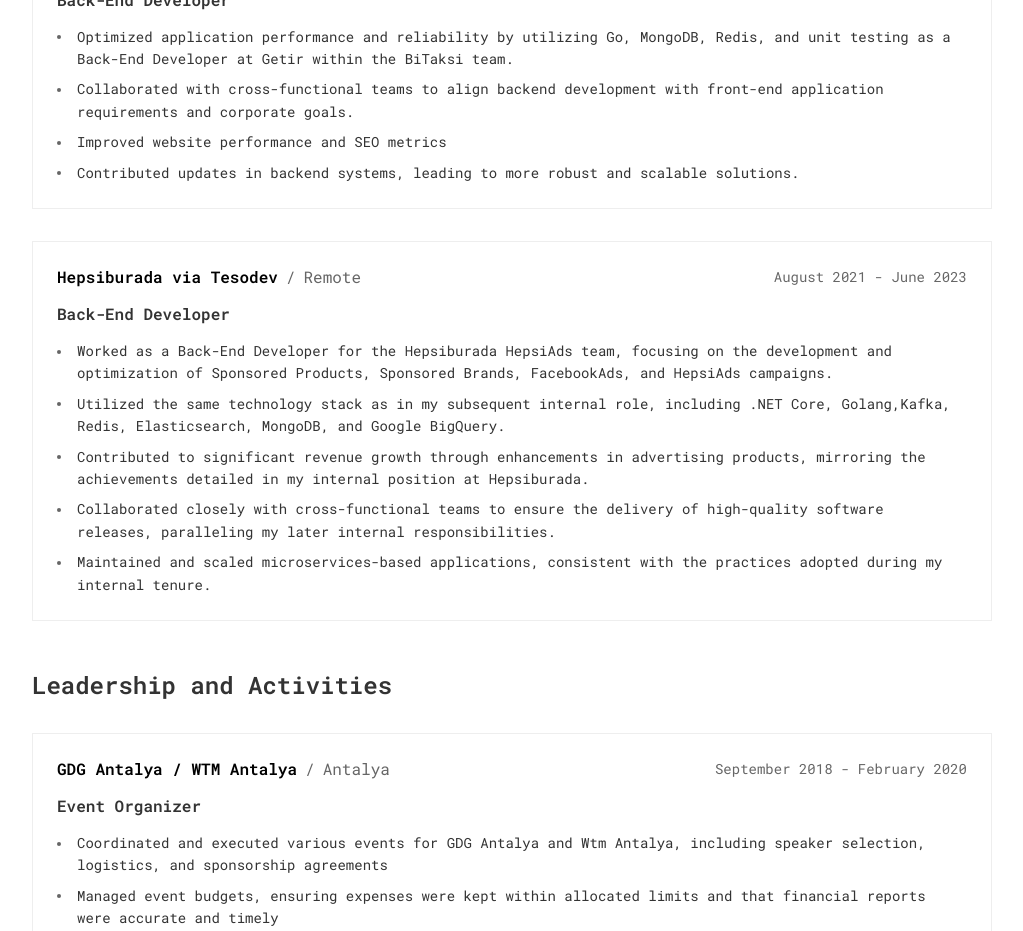
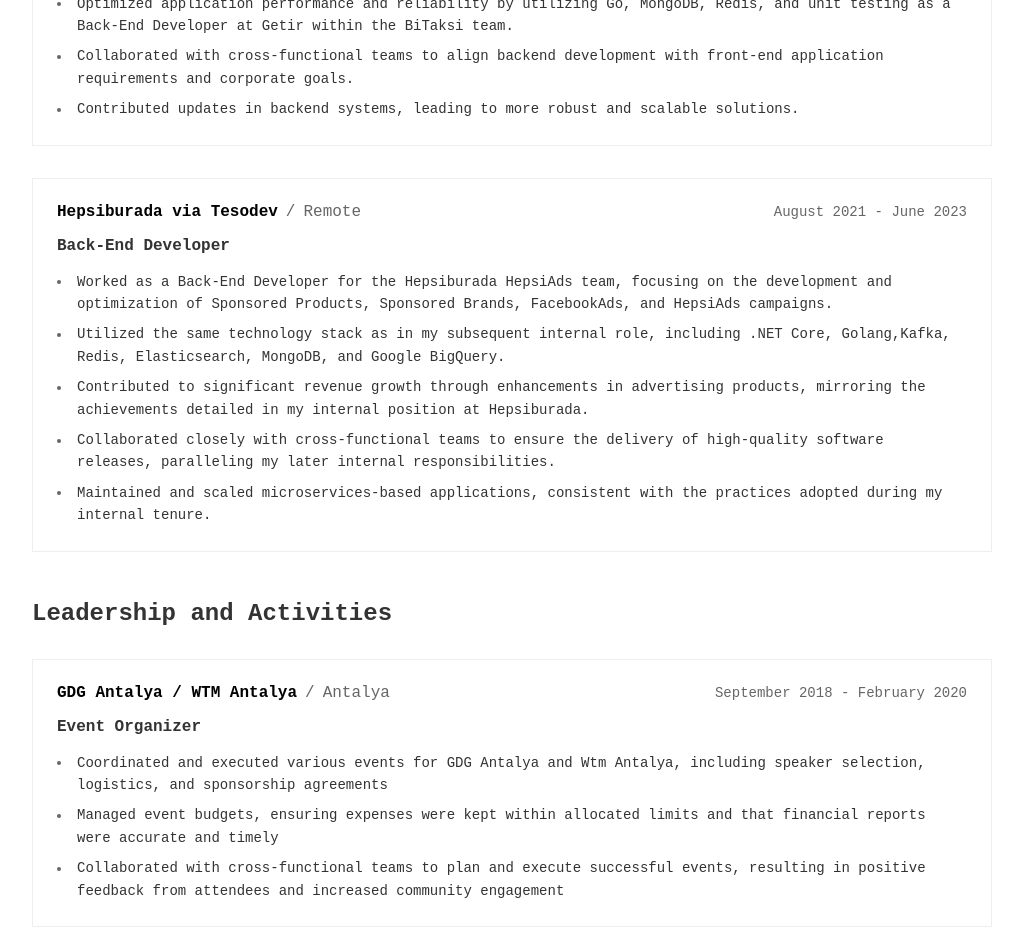
Before and after one commit to mehtiumit/cv, a Next.js app: page / in a window 1280 px wide. Shown: the part 920-1851 px from the top of the page, without its empty margins (128-1151 px from the left). Built offline with nearby package versions, Linux system fonts and the light colour scheme.

Commit message:
seo added

```diff
--- /dev/null
+++ b/app/fonts.js
@@ -0,0 +1,5 @@
+export const fontConfig = {
+  google: {
+    families: ['Roboto Mono:400,500,600']
+  }
+}
--- a/app/layout.jsx
+++ b/app/layout.jsx
@@ -1,27 +1,29 @@
 import '../styles/globals.css'
+import ClientLayout from '../components/ClientLayout'
 
 export const metadata = {
-  title: 'CV Sitesi',
-  description: 'Kişisel CV Sitesi',
+  title: 'Mehti Ümit Yıldırım',
+  description: 'My Personal Website',
+  keywords: 'web geliştirme, yazılım mühendisi, portfolio',
+  author: 'Mehti Ümit Yıldırım',
+  openGraph: {
+    title: 'Mehti Ümit Yıldırım',
+    description: 'My Personal Website',
+    type: 'website',
+    locale: 'tr_TR',
+  },
+  robots: 'index, follow'
 }
 
 export default function RootLayout({ children }) {
   return (
     <html lang="tr" suppressHydrationWarning>
-      <head>
-        <link href="https://fonts.googleapis.com/css2?family=Roboto+Mono:wght@400;500;600&display=swap" rel="stylesheet" />
-      </head>
       <body suppressHydrationWarning>
-        <main style={{
-          maxWidth: '100vw',
-          overflow: 'hidden',
-          backgroundColor: '#fff',
-          minHeight: '100vh',
-          display: 'flex',
-          justifyContent: 'center'
-        }}>
-          {children}
-        </main>
+        <ClientLayout>
+          <main className="main-container">
+            {children}
+          </main>
+        </ClientLayout>
       </body>
     </html>
   )
--- a/app/page.jsx
+++ b/app/page.jsx
@@ -1,3 +1,4 @@
+'use client'
 import ExperienceCard from "../components/ExperienceCard";
 import AnimatedName from "../components/AnimatedName";
 import { HiOutlineMail, HiOutlinePhone } from "react-icons/hi";
@@ -37,7 +38,6 @@
     bulletPoints: [
       "Optimized application performance and reliability by utilizing Go, MongoDB, Redis, and unit testing as a Back-End Developer at Getir within the BiTaksi team.",
       "Collaborated with cross-functional teams to align backend development with front-end application requirements and corporate goals.",
-      "Improved website performance and SEO metrics",
       "Contributed updates in backend systems, leading to more robust and scalable solutions.",
     ],
   },
--- /dev/null
+++ b/components/ClientLayout.jsx
@@ -0,0 +1,29 @@
+'use client'
+
+import { ThemeProvider } from 'next-themes'
+import { ErrorBoundary } from 'react-error-boundary'
+import { Suspense } from 'react'
+import { AnimationProvider } from '../context/AnimationContext'
+
+function ErrorFallback({error}) {
+  return (
+    <div role="alert">
+      <p>Bir şeyler yanlış gitti:</p>
+      <pre>{error.message}</pre>
+    </div>
+  )
+}
+
+export default function ClientLayout({ children }) {
+  return (
+    <ThemeProvider attribute="class">
+      <AnimationProvider>
+        <ErrorBoundary FallbackComponent={ErrorFallback}>
+          <Suspense fallback={<div>Yükleniyor...</div>}>
+            {children}
+          </Suspense>
+        </ErrorBoundary>
+      </AnimationProvider>
+    </ThemeProvider>
+  )
+}
--- a/styles/globals.css
+++ b/styles/globals.css
@@ -3,6 +3,13 @@
   --color-gray-dark: #333333;
   --color-gray-medium: #666666;
   --color-gray-light: #EEEEEE;
+  --background: white;
+  --text: black;
+}
+
+[data-theme='dark'] {
+  --background: black;
+  --text: white;
 }
 
 * {
@@ -15,6 +22,8 @@
   font-family: 'Roboto Mono', monospace;
   -webkit-font-smoothing: antialiased;
   -moz-osx-font-smoothing: grayscale;
+  background-color: var(--background);
+  color: var(--text);
 }
 
 .container {
@@ -28,4 +37,12 @@
   }
 }
 
+.main-container {
+  max-width: 100vw;
+  overflow: hidden;
+  min-height: 100vh;
+  display: flex;
+  justify-content: center;
+}
+
 /* Diğer stil tanımlamaları buraya gelecek */
```
Also changed, not shown: app/metadata.js (added, +16 -0 lines), components/Analytics.jsx (added, +21 -0 lines), components/Providers.jsx (added, +29 -0 lines), package.json (+5 -3 lines), 1 other file (tests, documents, lock files or other folders).
